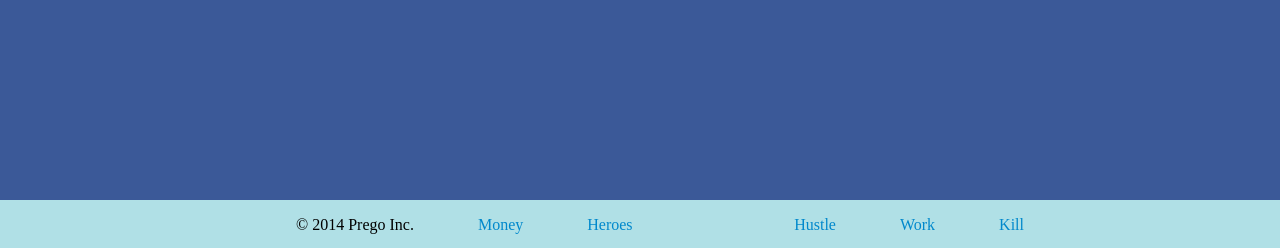
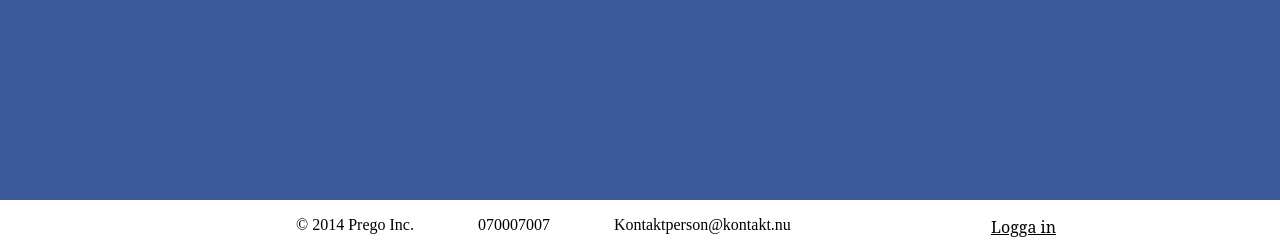
Before and after one commit to TeamPrego/Code, a PHP site: template tjalve/templates/footer.php in a window 1280 px wide. Shown: the part 552-800 px from the top of the page. Run offline with PHP 8.4, Linux system fonts and the light colour scheme; the template is opened without the code that fills it, so the values that code supplies are empty.

Commit message:
Update footer
Fixade placering och inloggningslänk

```diff
--- a/tjalve/css/stylesheet.css
+++ b/tjalve/css/stylesheet.css
@@ -40,7 +40,7 @@ li{
 	bottom:0em;
     height:3em;
 	width:100%;
-	background-color:powderblue;
+	background-color:white;
 }
 
 .left-links{
@@ -49,7 +49,7 @@ li{
 }
 
 .right-links{
-	margin-right: 16em;
+	margin-right: 14em;
 	float:right;
 }
 
@@ -59,6 +59,7 @@ li{
     padding-left:4em;
 }
 .footer a {
-    text-decoration:none;
-    color:#0088CC;
+  /*  text-decoration:none;*/
+  	font-family:"Serif";
+    color:black;
 }
--- a/tjalve/templates/footer.php
+++ b/tjalve/templates/footer.php
@@ -2,14 +2,12 @@
 	<div class="footer">
 		<ul class="left-links">
 	        <li>© 2014 Prego Inc.</li>
-	        <li><a href="https://status.github.com/">Money</a></li>
-	        <li><a href="https://status.github.com/">Heroes</a></li>
+	        <li>070007007</li>
+	        <li>Kontaktperson@kontakt.nu</li>
 		</ul>
 
 		<ul class="right-links">
-			<li><a href="https://status.github.com/">Hustle</a></li>
-	        <li><a href="https://status.github.com/">Work</a></li>
-	        <li><a href="https://status.github.com/">Kill</a></li>
+	        <li><a href="https://status.github.com/">Logga in</a></li>
 		</ul>
 	</div>
 	</body>
```
